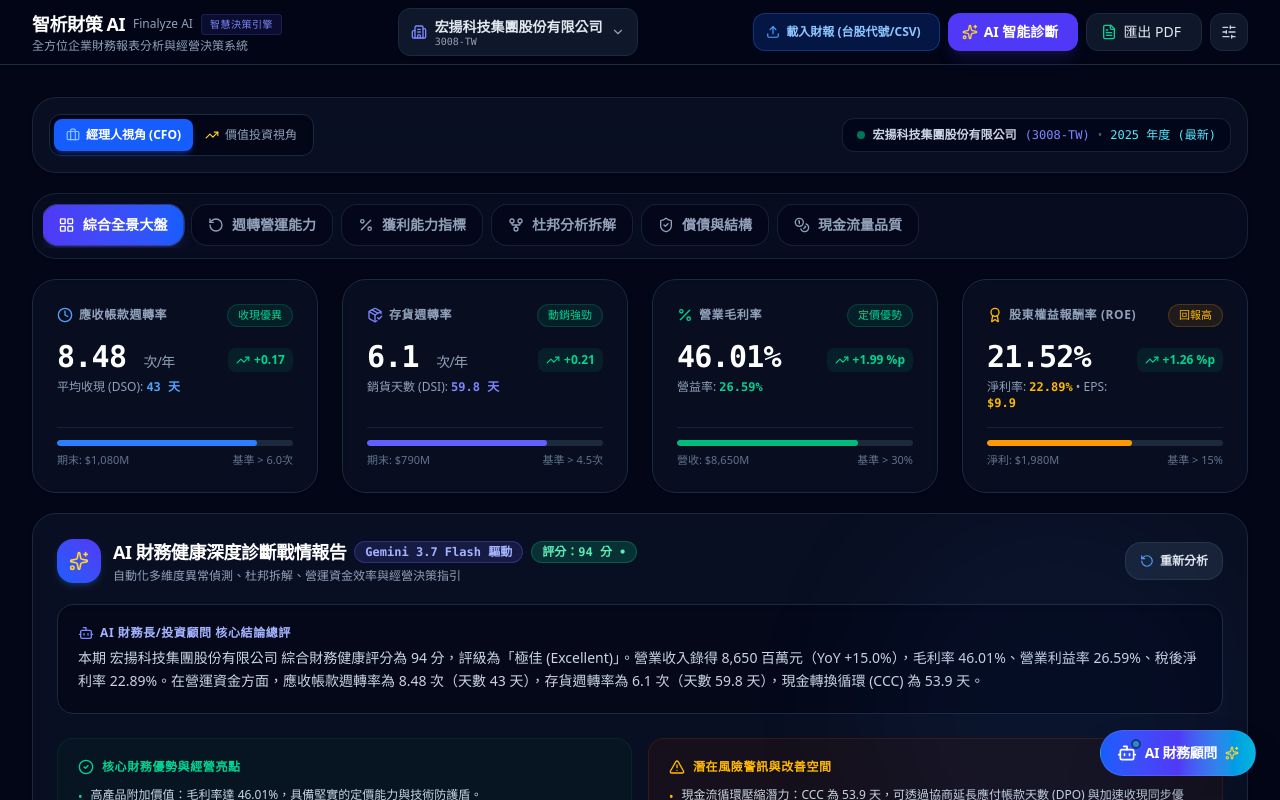
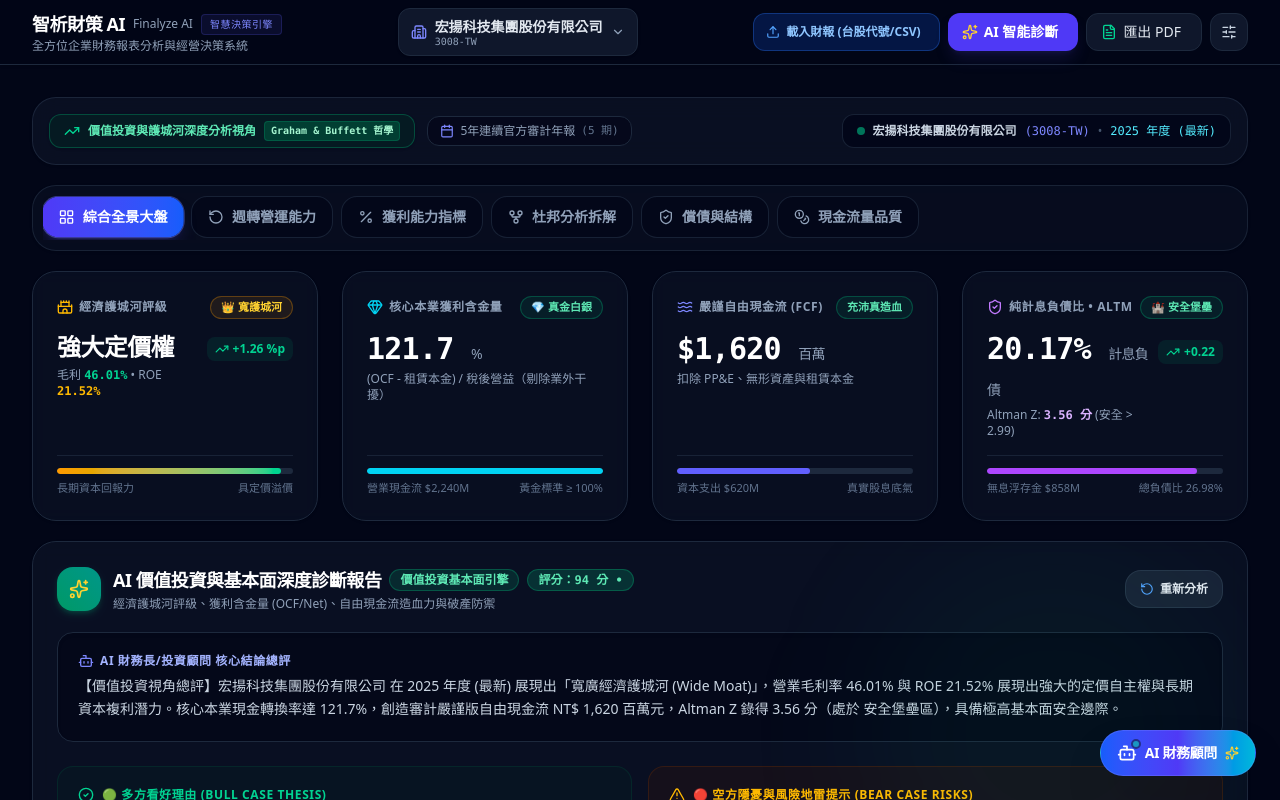
Before and after one commit to kevinhuang-coder/-AI-, a React (Vite) app: page / in a window 1280 px wide. Shown: the top 800 px of the page. Built offline with nearby package versions, Linux system fonts and the light colour scheme.

Commit message:
聚焦價值投資與經濟護城河視角，極簡化控制介面並消除雜訊

```diff
--- a/src/components/header/AnalyticsControlBar.tsx
+++ b/src/components/header/AnalyticsControlBar.tsx
@@ -1,57 +1,38 @@
 import React from 'react';
 import { useFinancial } from '../../context/FinancialContext';
 import {
+  TrendingUp,
+  ShieldCheck,
   Building2,
-  TrendingUp,
-  Briefcase,
-  Layers,
-  Info,
+  Calendar,
 } from 'lucide-react';
 
 export const AnalyticsControlBar: React.FC = () => {
   const {
-    viewMode,
-    setViewMode,
     activeCompany,
     latestPeriod,
+    activeCompanyPeriodsWithRatios,
   } = useFinancial();
 
   return (
     <div className="bg-slate-900/60 border border-slate-800/90 rounded-2xl sm:rounded-3xl p-3 sm:p-4 backdrop-blur-md shadow-sm relative">
-      <div className="flex flex-col lg:flex-row lg:items-center justify-between gap-3 sm:gap-4">
+      <div className="flex flex-col sm:flex-row sm:items-center justify-between gap-3 sm:gap-4">
 
-        {/* Left Side: Perspective Switcher */}
+        {/* Left Side: Dedicated Value Investing Mode Badge */}
         <div className="flex flex-wrap items-center gap-2 sm:gap-3">
-
-          {/* Perspective View Switcher */}
-          <div className="flex items-center bg-slate-950/90 p-1 rounded-xl border border-slate-800 text-xs font-medium shadow-inner">
-            <button
-              onClick={() => setViewMode('manager')}
-              className={`flex items-center space-x-1.5 px-3 py-1.5 rounded-lg transition-all cursor-pointer min-h-[32px] ${
-                viewMode === 'manager'
-                  ? 'bg-blue-600 text-white shadow-md shadow-blue-600/30 font-bold'
-                  : 'text-slate-400 hover:text-slate-200 hover:bg-slate-900'
-              }`}
-              title="切換為企業經理人視角：營運資金、週轉天數與杜邦分析"
-            >
-              <Briefcase className="w-3.5 h-3.5 text-blue-300 flex-shrink-0" />
-              <span>經理人視角 (CFO)</span>
-            </button>
-
-            <button
-              onClick={() => setViewMode('investor')}
-              className={`flex items-center space-x-1.5 px-3 py-1.5 rounded-lg transition-all cursor-pointer min-h-[32px] ${
-                viewMode === 'investor'
-                  ? 'bg-gradient-to-r from-emerald-600 to-teal-600 text-white shadow-md shadow-emerald-600/30 font-bold'
-                  : 'text-slate-400 hover:text-slate-200 hover:bg-slate-900'
-              }`}
-              title="切換為價值投資視角：經濟護城河、獲利含金量與自由現金流"
-            >
-              <TrendingUp className="w-3.5 h-3.5 text-amber-300 flex-shrink-0" />
-              <span>價值投資視角</span>
-            </button>
+          <div className="flex items-center space-x-2 bg-emerald-950/40 border border-emerald-500/30 px-3.5 py-1.5 rounded-xl text-xs font-semibold text-emerald-300 shadow-sm">
+            <TrendingUp className="w-4 h-4 text-emerald-400 flex-shrink-0" />
+            <span>價值投資與護城河深度分析視角</span>
+            <span className="text-[10px] px-1.5 py-0.5 rounded bg-emerald-900/70 text-emerald-200 font-mono border border-emerald-700/50 hidden md:inline">
+              Graham & Buffett 哲學
+            </span>
           </div>
 
+          <div className="flex items-center space-x-1.5 bg-slate-950/60 border border-slate-800 px-3 py-1.5 rounded-xl text-xs text-slate-400">
+            <Calendar className="w-3.5 h-3.5 text-indigo-400 flex-shrink-0" />
+            <span>5年連續官方審計年報</span>
+            <span className="text-slate-500 font-mono text-[11px]">({activeCompanyPeriodsWithRatios.length} 期)</span>
+          </div>
         </div>
 
         {/* Right Status Pill: Current Entity, Period & Currency */}
--- a/src/context/FinancialContext.tsx
+++ b/src/context/FinancialContext.tsx
@@ -84,7 +84,7 @@
     'company-ecommerce-retail',
   ]);
   const [selectedCategory, setSelectedCategory] = useState<MetricCategory>('all');
-  const [viewMode, setViewMode] = useState<ViewMode>('manager');
+  const [viewMode, setViewMode] = useState<ViewMode>('investor');
   const [selectedMetrics, setSelectedMetrics] = useState<string[]>([
     'arTurnover',
     'dso',
```
